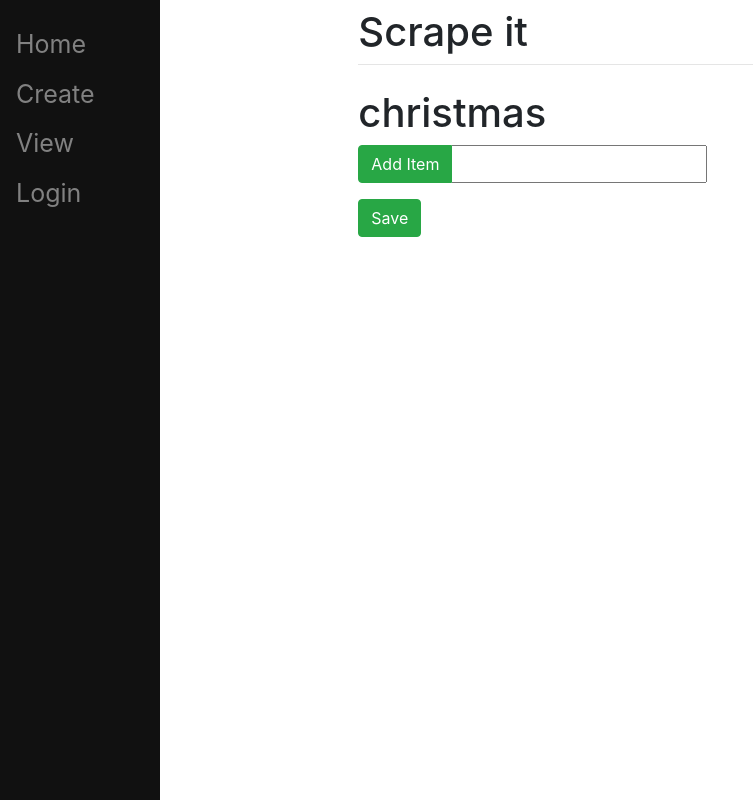
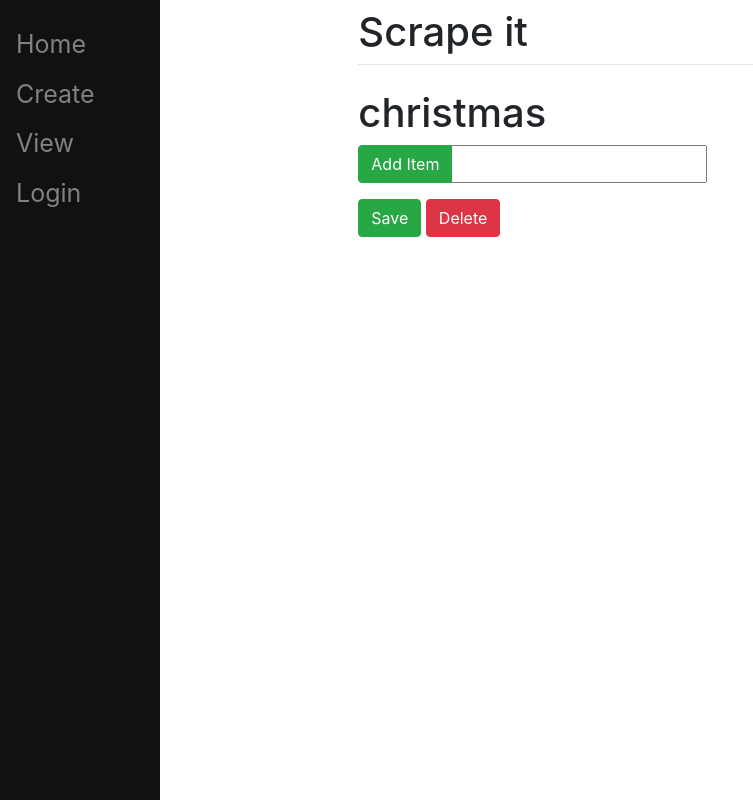
Before and after one commit to gabbypinto/web-scraping, a Django app: template webscrape/scrape/templates/scrape/list.html in a window 1280 px wide. Shown: the whole page, without its empty margins (0-753 px from the left). Run offline with Django 3.2, Linux system fonts and the light colour scheme; the template is opened without the code that fills it: values that come from a table or form of the project are taken from there, others are empty; data comes from the database, SQL or seed files in the repository; both versions use the stored data as it was after the commit; some libraries are stand-ins or nearby versions.

Commit message:
delete list works

```diff
--- a/webscrape/scrape/templates/scrape/list.html
+++ b/webscrape/scrape/templates/scrape/list.html
@@ -30,5 +30,6 @@
         <input type = "text", name="new">
     </div>
     <button type = "submit", name="save", value="save", class="btn btn-success">Save</button>
+    <button class="btn btn-danger" type="submit" name="deleteList" value="deleteList">Delete</button>
   </form>
 {% endblock %}
--- a/webscrape/scrape/views.py
+++ b/webscrape/scrape/views.py
@@ -21,6 +21,7 @@ def index(request, id):
                     else:
                         item.complete = False
                     item.save()
+                    return render(request, "scrape/view.html",{})
             elif request.POST.get("newItem"):
                 txt = request.POST.get("new")
                 if len(txt) > 2:
@@ -30,8 +31,11 @@ def index(request, id):
             elif request.POST.get("delete"):
                 for item in ls.item_set.all():
                     if request.POST.get("c" + str(item.id)) == "clicked":
-                        #only deletes checked items
                         item.delete()
+            elif request.POST.get("deleteList"):
+                print("delete list")
+                ls.delete()
+                return render(request,"scrape/view.html",{})
         return render(request, "scrape/list.html",{"ls":ls})
     return render(request, "scrape/view.html",{})
 
```
Also changed, not shown: webscrape/db.sqlite3.
